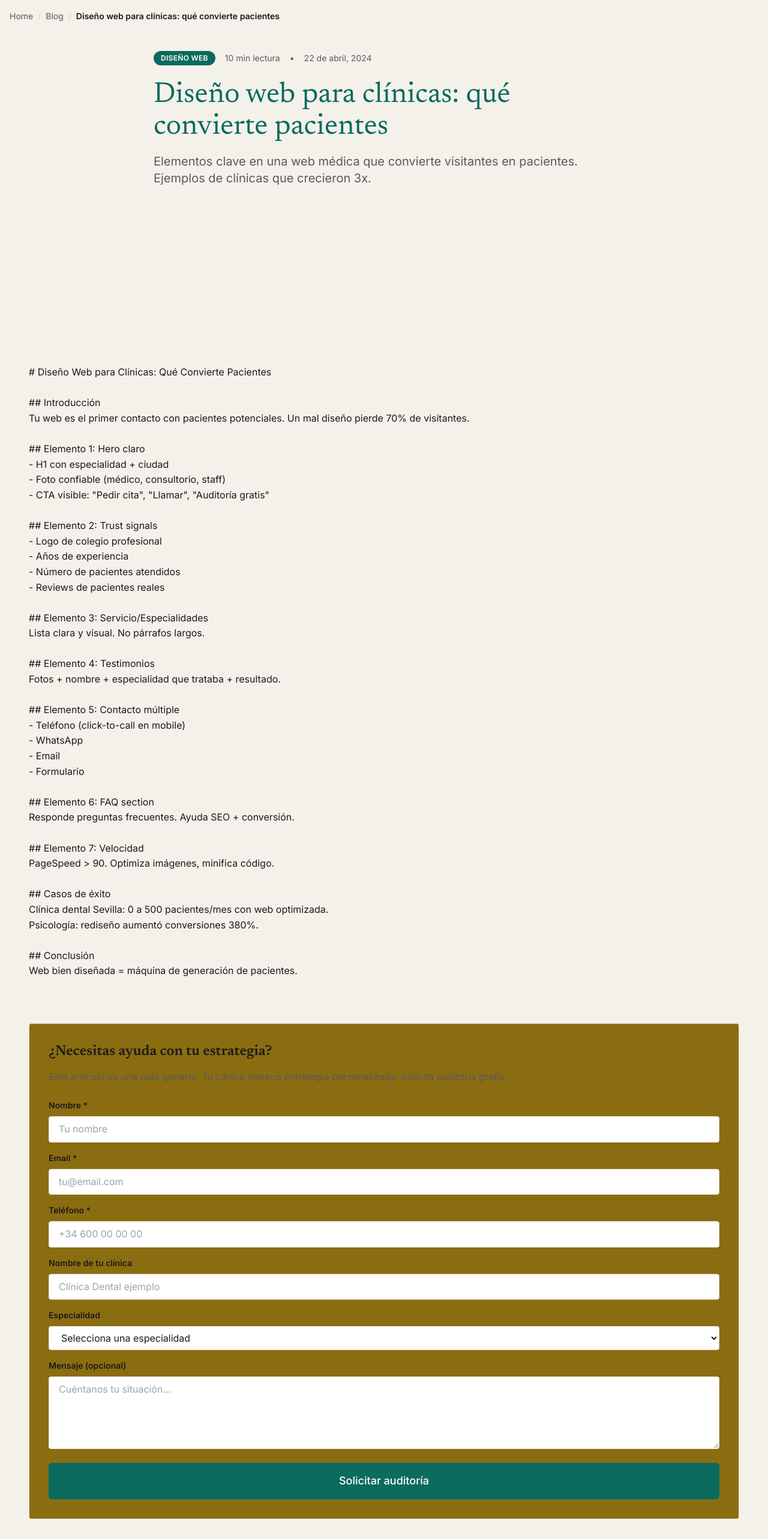
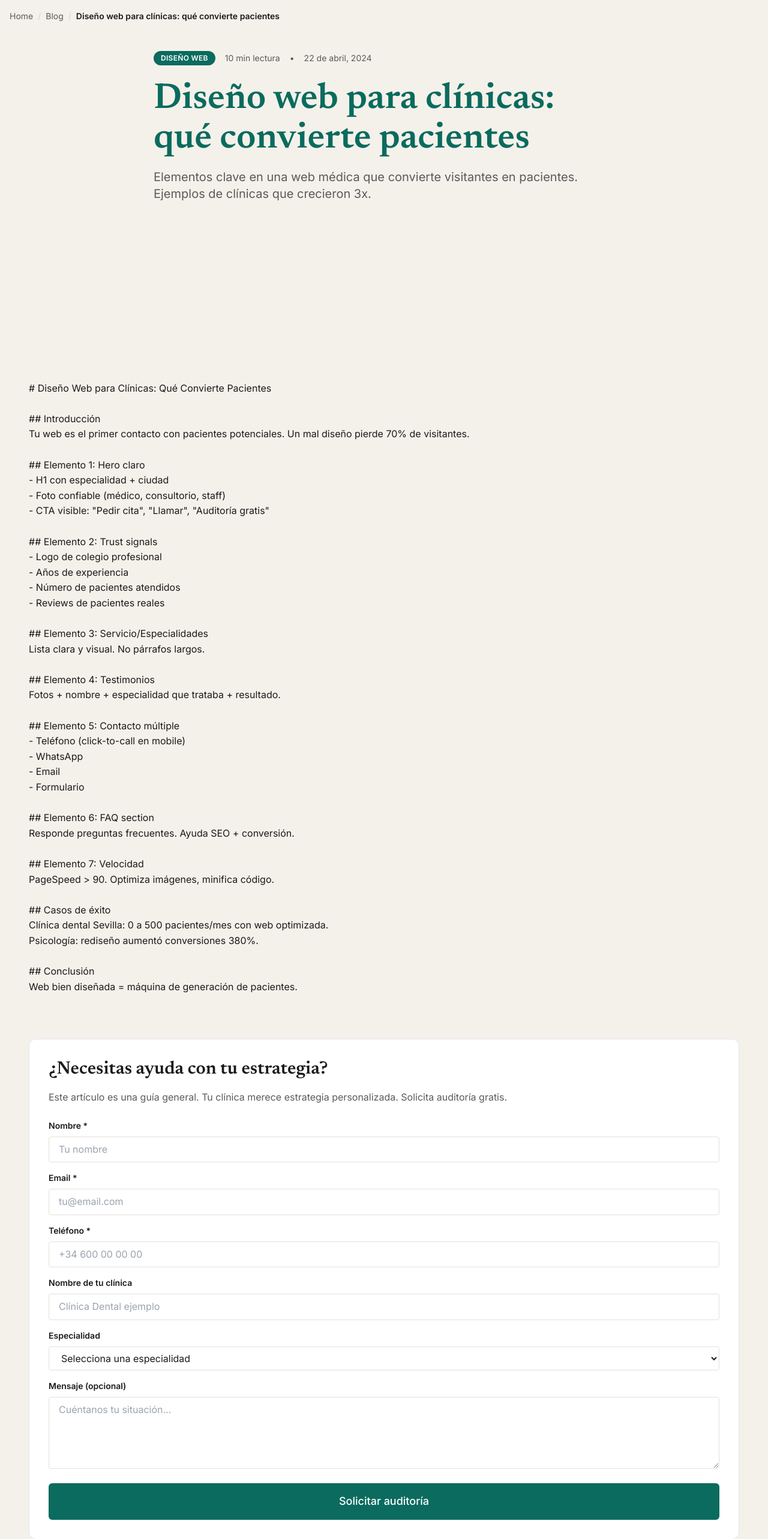
Before and after one commit to carlosalbertocardoso-hub/agencia-clinicas, a Next.js app: page /blog/diseno-web-clinicas in a window 1280 px wide. Shown: the part 140-2706 px from the top of the page at 60% size. Built offline with nearby package versions, Linux system fonts and the light colour scheme; no server answers.

Commit message:
design: update blog/[slug] page with Clinical Eminence styling (typography, card colors, improved hierarchy)

```diff
--- a/src/app/blog/[slug]/page.tsx
+++ b/src/app/blog/[slug]/page.tsx
@@ -104,7 +104,7 @@ export default function BlogPostPage({ params }: Props) {
                 <span className="text-sm text-text-muted">{post.fecha}</span>
               </div>
 
-              <h1 className="text-4xl md:text-5xl font-heading font-light text-primary mb-4">{post.titulo}</h1>
+              <h1 className="text-5xl md:text-6xl font-heading font-semibold text-primary mb-4">{post.titulo}</h1>
               <p className="text-xl text-text-muted">{post.excerpt}</p>
             </div>
           </div>
@@ -119,8 +119,8 @@ export default function BlogPostPage({ params }: Props) {
               }}
             />
 
-            <div className="bg-secondary p-8 rounded border border-neutral-dark mb-12">
-              <h2 className="text-h3 font-heading text-text mb-4">¿Necesitas ayuda con tu estrategia?</h2>
+            <div className="bg-white p-8 rounded-lg border border-slate-200 mb-12">
+              <h2 className="text-2xl md:text-3xl font-heading font-semibold text-text mb-4">¿Necesitas ayuda con tu estrategia?</h2>
               <p className="text-text-muted mb-6">
                 Este artículo es una guía general. Tu clínica merece estrategia personalizada. Solicita auditoría gratis.
               </p>
@@ -130,18 +130,18 @@ export default function BlogPostPage({ params }: Props) {
         </section>
 
         {relatedPosts.length > 0 && (
-          <section className="section-padding bg-secondary">
+          <section className="section-padding bg-surface">
             <div className="container-custom">
-              <h2 className="text-h2 font-heading mb-8 text-center">Artículos relacionados</h2>
+              <h2 className="text-4xl md:text-5xl font-heading font-semibold mb-8 text-center">Artículos relacionados</h2>
 
               <div className="grid grid-cols-1 md:grid-cols-3 gap-8">
                 {relatedPosts.map((relPost) => (
                   <Link key={relPost.id} href={`/blog/${relPost.slug}`}>
-                    <article className="bg-neutral border border-neutral-dark rounded overflow-hidden hover:shadow-lg transition h-full group">
+                    <article className="bg-white border border-slate-200 rounded-lg overflow-hidden hover:shadow-lg transition h-full group">
                       <div className="h-40 bg-gradient-to-br from-primary to-primary-light opacity-80" />
                       <div className="p-6">
-                        <span className="text-xs font-semibold text-white bg-primary px-2 py-1 rounded">{relPost.categoria}</span>
-                        <h3 className="font-heading text-h4 mb-3 mt-3 text-text group-hover:text-primary line-clamp-2">
+                        <span className="text-xs font-semibold text-white bg-primary px-3 py-1 rounded-full uppercase">{relPost.categoria}</span>
+                        <h3 className="font-heading text-lg md:text-xl font-semibold mb-3 mt-3 text-text group-hover:text-primary line-clamp-2">
                           {relPost.titulo}
                         </h3>
                         <p className="text-text-muted text-sm line-clamp-2">{relPost.excerpt}</p>
```
